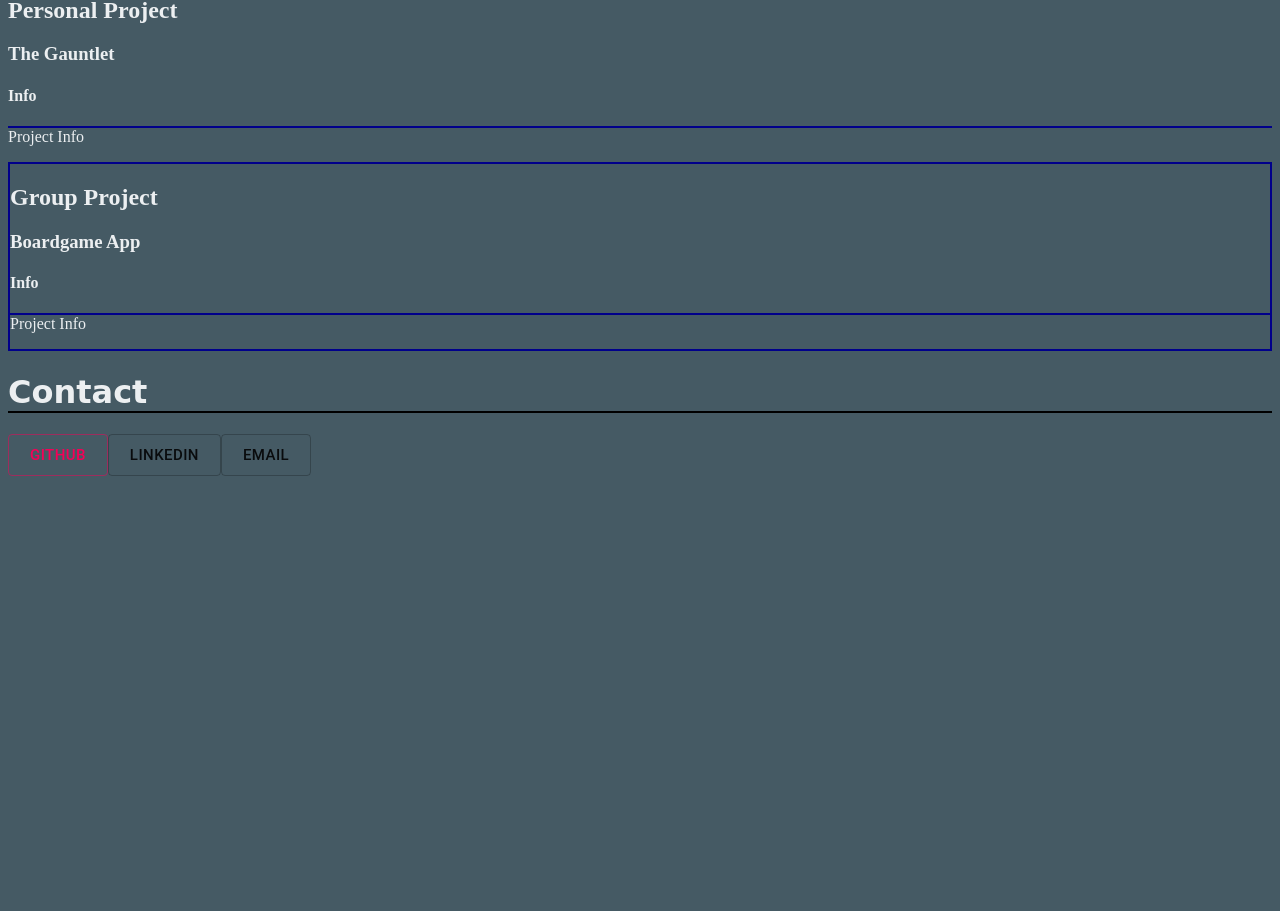
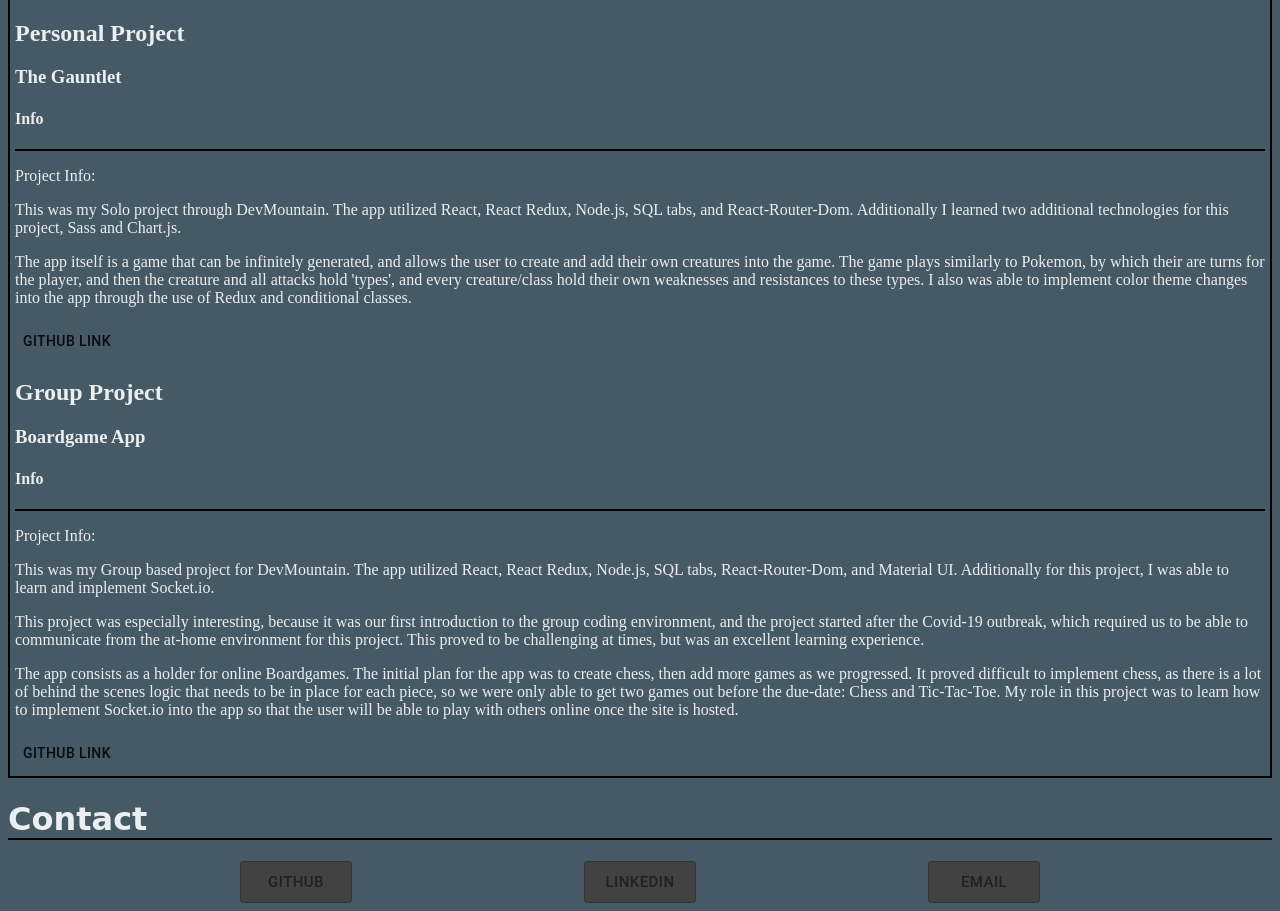
Before and after one commit to DogSniffers/Portfolio, a React (Create React App) app: page / in a window 1280 px wide. Shown: the part 969-1880 px from the top of the page. Before the commit the page ends 1453 px from the top, so only its background shows below. Built offline with nearby package versions, Linux system fonts and the light colour scheme.

Commit message:
info section content added

```diff
--- a/src/Components/Info/Info.css
+++ b/src/Components/Info/Info.css
@@ -3,7 +3,6 @@ body {
 }
 
 .info {
-  background-color: aqua;
   width: 100vh;
   height: 100vh;
 }
@@ -14,11 +13,23 @@ body {
 }
 
 .project {
-  border: darkblue 2px solid;
-  margin-bottom: 2px;
+  border: black 2px solid;
+  padding: 5px;
 }
 
 .projectInfo {
-  border-top: darkblue 2px solid;
+  border-top: black 2px solid;
+}
+
+.linkButtons {
+  display: -webkit-box;
+  display: -ms-flexbox;
+  display: flex;
+  -webkit-box-pack: center;
+      -ms-flex-pack: center;
+          justify-content: center;
+  -webkit-box-pack: space-evenly;
+      -ms-flex-pack: space-evenly;
+          justify-content: space-evenly;
 }
 /*# sourceMappingURL=Info.css.map */
--- a/src/Components/Info/Info.js
+++ b/src/Components/Info/Info.js
@@ -1,9 +1,22 @@
 import React from 'react'
 import Button from '@material-ui/core/Button'
-import Box from '@material-ui/core/Box'
+import { makeStyles } from '@material-ui/core/styles'
 import './Info.css'
 
+const styles = makeStyles({
+    button:{
+        color:'#212121',
+        backgroundColor:'#424242',
+        border:'2',
+        width:'14vh',
+        '&:hover':{
+            backgroundColor:'#616161'
+        }
+    }
+})
+
 function Info(){
+    const style = styles();
     return(
         <div>
             <div>
@@ -37,29 +50,45 @@ function Info(){
                     <p>Material Ui</p>
                 </div>
             </div>
-            <div>
-                <Box>
+            <div className='project'>
                 <h1 className='subtitle'>Projects</h1>
                 <div>
                     <h2>Personal Project</h2>
                     <h3>The Gauntlet</h3>
                     <h4>Info</h4>
-                    <p className='projectInfo'>Project Info</p>
+                    <div className='projectInfo'>
+                        <p>Project Info:</p>
+                        <p>This was my Solo project through DevMountain. The app  utilized React, React Redux, Node.js, SQL tabs, and React-Router-Dom. Additionally I learned two additional technologies for this project, Sass and Chart.js.
+                        </p>
+                        <p>The app itself is a game that can be infinitely generated, and allows the user to create and add their own creatures into the game. The game plays similarly to Pokemon, by which their are turns for the player, and then the creature and all attacks hold 'types', and every creature/class hold their own weaknesses and resistances to these types. I also was able to implement color theme changes into the app through the use of Redux and conditional classes.
+                        </p>
+                        <Button>Github Link</Button>
+
+                    </div>
                 </div>
-                </Box>
-                <div className='project'>
+                <div>
                     <h2>Group Project</h2>
                     <h3>Boardgame App</h3>
                     <h4>Info</h4>
-                    <p className='projectInfo'>Project Info</p>
+                    <div className='projectInfo'>
+                        <p>Project Info:</p>
+                        <p></p>
+                        <p>This was my Group based project for DevMountain. The app
+                            utilized React, React Redux, Node.js, SQL tabs, React-Router-Dom, and Material UI. Additionally for this project, I was able to learn and implement Socket.io.
+                        </p>
+                        <p>This project was especially interesting, because it was our first introduction to the group coding environment, and the project started after the Covid-19 outbreak, which required us to be able to communicate from the at-home environment for this project. This proved to be challenging at times, but was an excellent learning experience.
+                        </p>
+                        <p>The app consists as a holder for online Boardgames. The initial plan for the app was to create chess, then add more games as we progressed. It proved difficult to implement chess, as there is a lot of behind the scenes logic that needs to be in place for each piece, so we were only able to get two games out before the due-date: Chess and Tic-Tac-Toe. My role in this project was to learn how to implement Socket.io into the app so that the user will be able to play with others online once the site is hosted. </p>
+                    </div>
+                    <Button>Github Link</Button>
                 </div>
             </div>
             <div>
                 <h1 className='subtitle'>Contact</h1>
                 <div className='linkButtons'>
-                    <Button variant='outlined' color='secondary' size='large' target='newTab' href='https://github.com/DogSniffers'>GitHub</Button>
-                    <Button variant='outlined' color='red' size='large' target='newTab' href='https://www.linkedin.com/in/noah-van-buskirk-221762161/'>LinkedIn</Button>
-                    <Button variant='outlined' size='large' >Email</Button>
+                    <Button variant='outlined' size='large' target='newTab' href='https://github.com/DogSniffers' className={style.button}>GitHub</Button>
+                    <Button variant='outlined' size='large' target='newTab' href='https://www.linkedin.com/in/noah-van-buskirk-221762161/' className={style.button}>LinkedIn</Button>
+                    <Button variant='outlined' size='large' className={style.button}>Email</Button>
                 </div>
             </div>
         </div>
--- a/src/Components/Info/Info.scss
+++ b/src/Components/Info/Info.scss
@@ -4,7 +4,6 @@
      margin-top: 120px;
  }
 .info{
-    background-color: aqua;
     width: 100vh;
     height: 100vh;
 }
@@ -13,9 +12,13 @@
     border-bottom: black 2px solid;
 }
 .project{
-    border: darkblue 2px solid;
-    margin-bottom: 2px;
+    border: black 2px solid;
+    padding: 5px;
 }
 .projectInfo{
-    border-top: darkblue 2px solid;
+    border-top: black 2px solid;
 }
+.linkButtons{
+    @include flex();
+    justify-content: space-evenly;
+}
```
Also changed, not shown: 1 other file (tests, documents, lock files or other folders).
